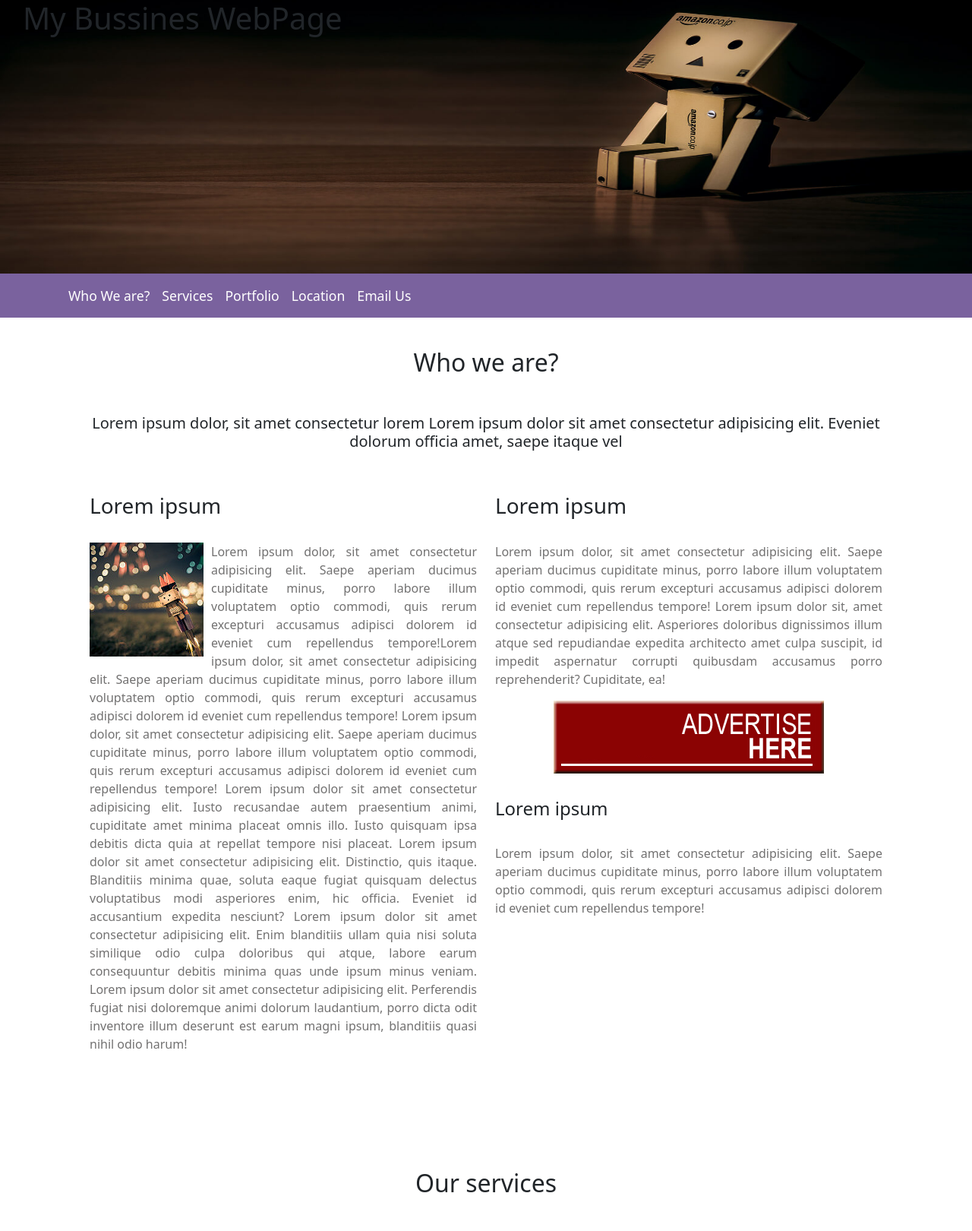
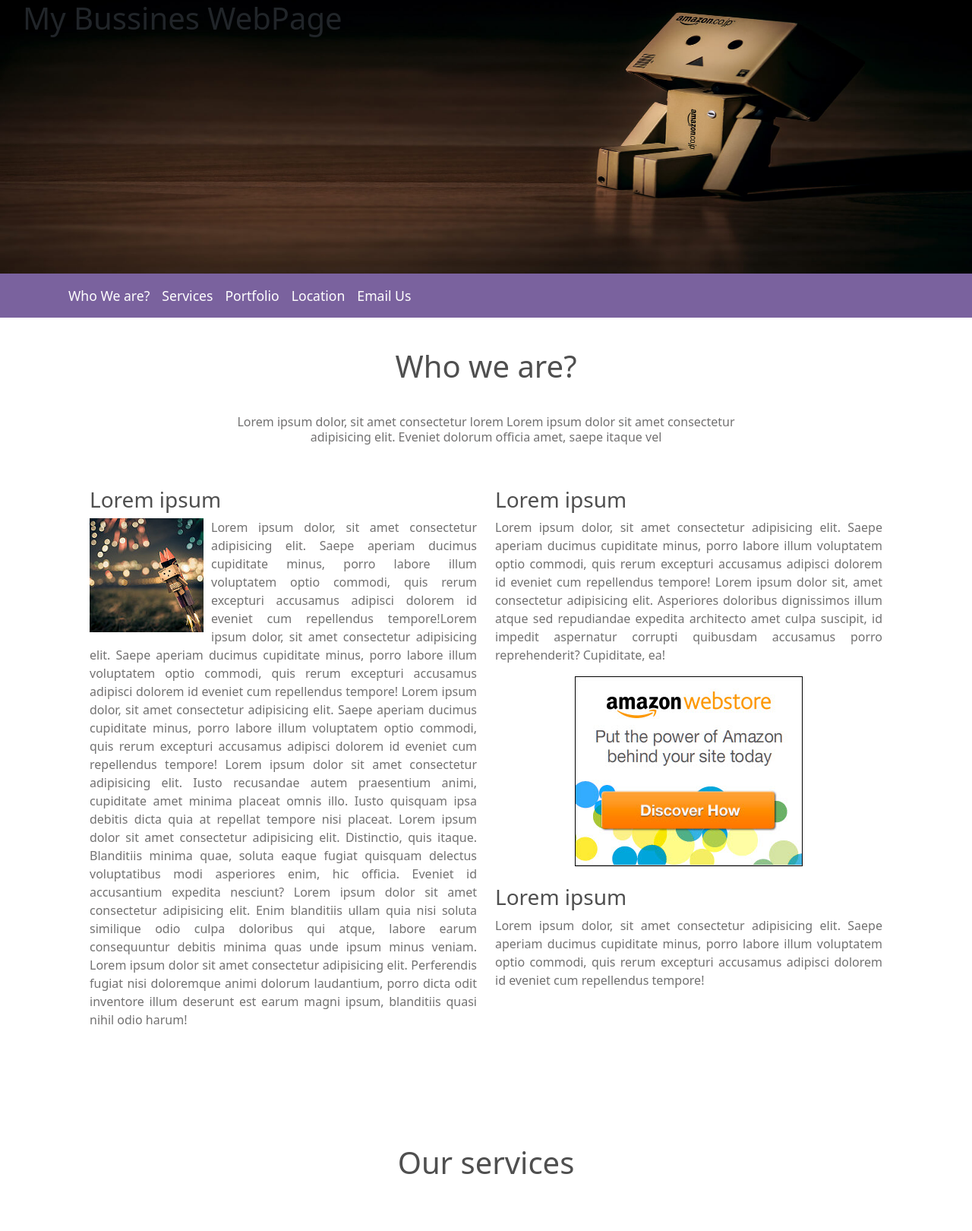
Before and after one commit to xpilasi/entregable_lasalle_grupo_8, a plain HTML site: page index.html in a window 1280 px wide. Shown: the top 1620 px of the page at 76% size. Drawn offline with nearby package versions, Linux system fonts and the light colour scheme.

Commit message:
who we are ok

```diff
--- a/index.html
+++ b/index.html
@@ -45,9 +45,9 @@
     </nav>
 
     <section class="who_we_are container-md px-5">
-        <h2>Who we are?</h2>
+        <h2 class="h2_style">Who we are?</h2>
         <article>
-            <h3 class="h5 text-center">Lorem ipsum dolor, sit amet consectetur lorem Lorem ipsum dolor sit amet
+            <h3 class="text-center h3_style">Lorem ipsum dolor, sit amet consectetur lorem Lorem ipsum dolor sit amet
                 consectetur
                 adipisicing elit. Eveniet dolorum officia amet, saepe itaque vel</h3>
         </article>
@@ -56,7 +56,7 @@
 
             <article class="col-12 col-md-6">
 
-                <h3 class="pb-4 text-start">Lorem ipsum</h3>
+                <h3 class="text-start h3_wwa">Lorem ipsum</h3>
                 <img class="img_who_we_are" src="Material_Entregable1/img/1.jpg" alt="desc 1">
                 <p class="p_who_we_are">Lorem ipsum dolor, sit amet consectetur adipisicing elit. Saepe aperiam ducimus
                     cupiditate minus, porro labore illum voluptatem optio commodi, quis rerum excepturi accusamus
@@ -78,7 +78,7 @@
             </article>
             <section class="col-12 col-md-6">
                 <article">
-                    <h3 class="pb-4 text-start">Lorem ipsum</h3>
+                    <h3 class="text-start h3_wwa">Lorem ipsum</h3>
                     <p class="p_who_we_are">Lorem ipsum dolor, sit amet consectetur adipisicing elit. Saepe aperiam
                         ducimus
                         cupiditate minus, porro labore illum voluptatem optio commodi, quis rerum excepturi accusamus
@@ -88,12 +88,12 @@
                         amet culpa suscipit, id impedit aspernatur corrupti quibusdam accusamus porro reprehenderit?
                         Cupiditate, ea!</p>
                     <aside class="aside_ad"><a href="#">
-                            <img class="img_ad" src="Material_Entregable1/img/ad.png" alt="desc 1">
+                            <img class="img_ad" src="Material_Entregable1/img/ad.jpg" alt="desc 1">
                         </a></aside>
                     </article>
                     <article class="pt-4">
-                        <h3></h3>
-                        <h4 class="pb-4 text-start">Lorem ipsum</h4>
+
+                        <h3 class="text-start h3_wwa">Lorem ipsum</h3>
                         <p class="p_who_we_are">Lorem ipsum dolor, sit amet consectetur adipisicing elit. Saepe aperiam
                             ducimus
                             cupiditate minus, porro labore illum voluptatem optio commodi, quis rerum excepturi
@@ -108,7 +108,7 @@
 
     <section class="our_services container-md py-4 py-md-5">
         <div class="container-fluid px-5"></div>
-        <h2 class="mb-0">Our services</h2>
+        <h2 class="mb-0 h2_style">Our services</h2>
         <div class="row row-gap-5 p-5">
             <article class="art_our_services col-12  col-sm-6 col-md-6 col-lg-4">
                 <div> <svg xmlns="http://www.w3.org/2000/svg" width="50" height="50" fill="#61458C"
@@ -205,9 +205,9 @@
 
     <section class="portfolio">
         <div class="container-md px-5 px-md-5">
-            <h2>Portfolio</h2>
+            <h2 class="h2_style">Portfolio</h2>
             <article class="px-md-5">
-                <h3 class="h5 text-center">There are success projects created by us</h3>
+                <h3 class="text-center h3_style">There are success projects created by us</h3>
                 <figure class="row row-gap-4 p-5">
                     <img class="img img_rotate col-12 col-md-6 col-lg-4" src="Material_Entregable1/img/2.jpg"
                         alt="desc 1">
@@ -235,7 +235,7 @@
     </section>
 
     <section class="py-5">
-        <h2>Location</h2>
+        <h2 class="h2_style">Location</h2>
         <h3 class="h5 text-center">You can find us</h3>
 
 
@@ -266,7 +266,7 @@
 
 
     <section class="email_us">
-        <h2>Email Us </h2>
+        <h2 class="h2_style_email">Email Us </h2>
 
         <div class="row">
             <form method="post" class="col-11 col-md-4 pb-5 mx-auto">
--- a/style_landing.css
+++ b/style_landing.css
@@ -89,16 +89,28 @@ ul {
 
 }
 
-h2 {
-
+.h2_style {
+    color: rgb(79, 79, 79);
     text-align: center;
     margin-left: auto;
     margin-right: auto;
     font-weight: 400;
-    /* background-color: blue; */
     width: 100%;
     font-size: 40px;
-    ;
+    margin-top: 0;
+    margin-bottom: 0;
+    padding-block: 40px;
+
+
+}
+.h2_style_email {
+    color: rgb(255, 255, 255);
+    text-align: center;
+    margin-left: auto;
+    margin-right: auto;
+    font-weight: 400;
+    width: 100%;
+    font-size: 40px;
     margin-top: 0;
     margin-bottom: 0;
     padding-block: 40px;
@@ -106,12 +118,22 @@ h2 {
 
 }
 
-h3 {
+.h3_style{
+
+    padding-inline:15%;
+    color: rgb(114, 113, 113);
     font-size: medium;
+    font-weight: 200;
 
 }
 
-h4 {
+.h3_wwa{
+    color: rgb(79, 79, 79);
+    font-size: 28px;
+    font-weight: 400;
+}
+
+.h4_stry {
     font-size: 25px;
     font-weight: normal;
     color: rgb(79, 79, 79);
```
Also changed, not shown: Material_Entregable1/img/ad.jpg (added).
